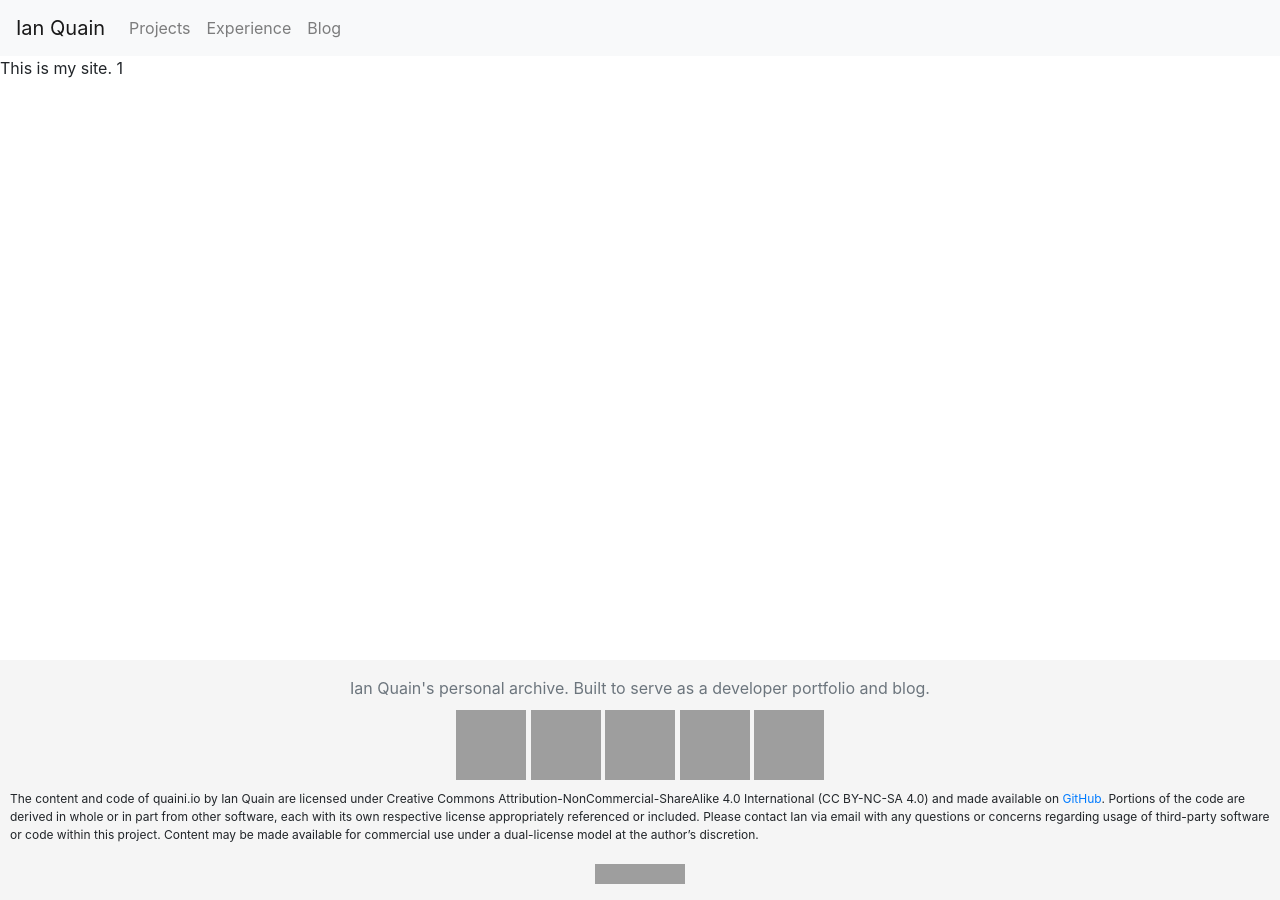
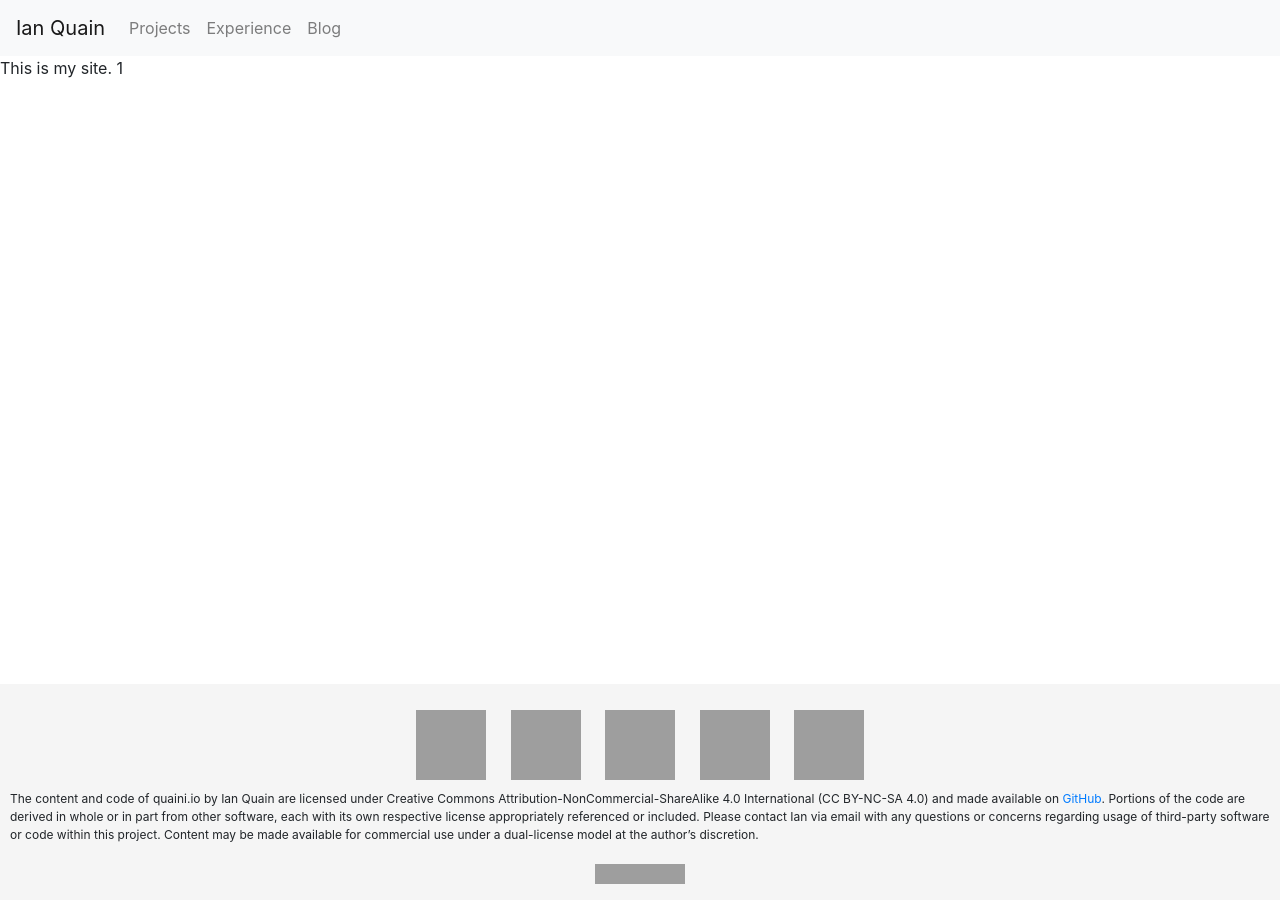
Before and after one commit to quaini/deprecated-personal-website, a Jekyll site: the page built from index.html, in a window 1280 px wide. Built offline with Jekyll 4.4.1, drawn with Linux system fonts in a browser that asks for light colours; nearby versions of some CDN libraries; grey boxes are pictures that could not be loaded.

Commit message:
icons spacing and remove sit description from footer

```diff
--- a/_includes/footer.html
+++ b/_includes/footer.html
@@ -15,9 +15,6 @@
 
         <div class="wrapper">
             <div class="footer-col-wrapper">
-                <div class="footer-col">
-                    <span class="text-muted">{{ site.description | escape }}</span>
-                </div>
 
                 <div class="social-links">
                     {%- include social.html -%}
--- a/assets/quaini/icons.css
+++ b/assets/quaini/icons.css
@@ -15,6 +15,8 @@
 .social-icons li img {
     width:70px;
     height:70px;
+    margin-left: 10px;
+    margin-right: 10px;
 }
 ul {
     padding: 0;
```
